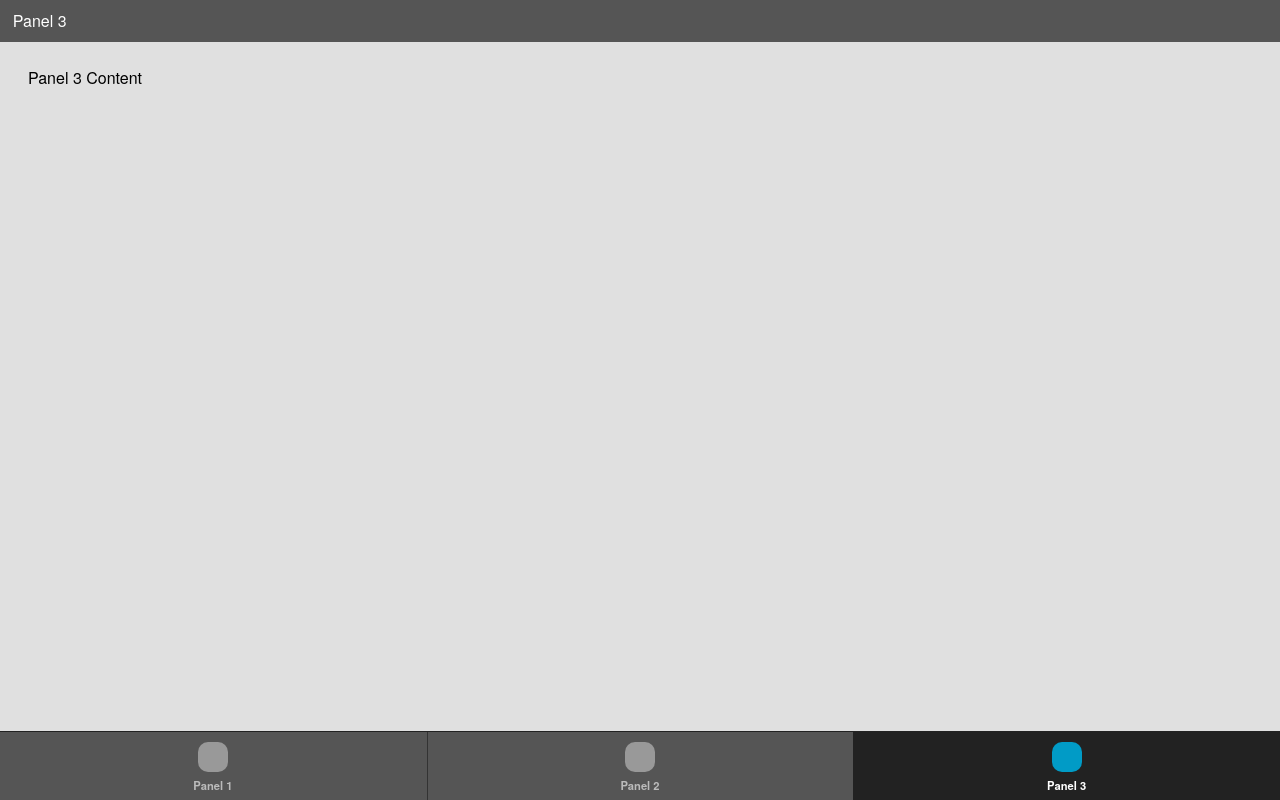
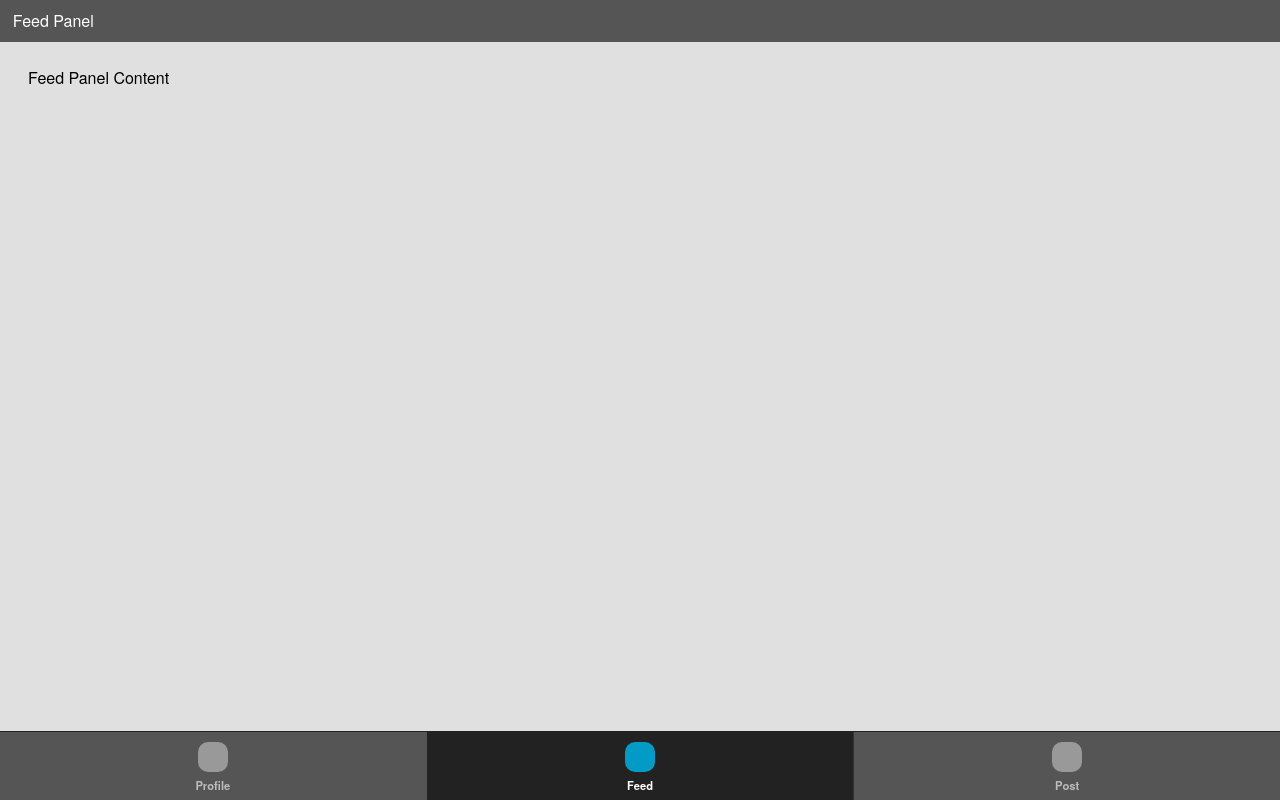
Before and after one commit to tborenst/linkshare, a website: page static/index.html in a window 1280 px wide. Drawn offline with Linux system fonts and the light colour scheme.

Commit message:
Renaming panels to their actual names

```diff
--- a/static/index.html
+++ b/static/index.html
@@ -21,53 +21,53 @@
         <!-- bottom tabs -->
         <ul id="tab_bar">
             <li id="tab_1">
-                <a href="#panel_1">
+                <a href="#profile_panel">
                     <div class="icon"></div><br>
-                    Panel 1
+                    Profile
                 </a>
             </li>
-            <li id="tab_2">
-                <a href="#panel_2">
+            <li id="tab_2" class="tab_selected">
+                <a href="#feed_panel">
                     <div class="icon"></div><br>
-                    Panel 2
+                    Feed
                 </a>
             </li>
-            <li id="tab_3" class="tab_selected">
-                <a href="#panel_3">
+            <li id="tab_3">
+                <a href="#post_panel">
                     <div class="icon"></div><br>
-                    Panel 3
+                    Post
                 </a>
             </li>
         </ul>
 
         <!-- panels -->
         <div id="panels">
-            <div id="panel_1" class="panel_wrapper">
+            <div id="profile_panel" class="panel_wrapper">
                 <div class="top_bar clearfix">
                     <a href="#" class="back"><div class="chevron"></div></a>
-                    <h1>Panel 1</h1>
+                    <h1>Profile Panel</h1>
                 </div>
                 <div class="padded_content_wrapper">
-                    <p>Panel 1 Content</p>
+                    <p>Profile Panel Content</p>
                     <a href="#panel_1-2" class="panel_link">Panel 1-2</a>
                 </div>
             </div>
-            <div id="panel_2" class="panel_wrapper">
+            <div id="feed_panel" class="panel_wrapper current">
                 <div class="top_bar clearfix">
                     <a href="#" class="back"><div class="chevron"></div></a>
-                    <h1>Panel 2</h1>
+                    <h1>Feed Panel</h1>
                 </div>
                 <div class="padded_content_wrapper">
-                    <p>Panel 2 Content</p>
+                    <p>Feed Panel Content</p>
                 </div>
             </div>
-            <div id="panel_3" class="panel_wrapper current">
+            <div id="post_panel" class="panel_wrapper">
                 <div class="top_bar clearfix">
                     <a href="#" class="back"><div class="chevron"></div></a>
-                    <h1>Panel 3</h1>
+                    <h1>Post Panel</h1>
                 </div>
                 <div class="padded_content_wrapper">
-                    <p>Panel 3 Content</p>
+                    <p>Post Panel Content</p>
                 </div>
             </div>
 
```
